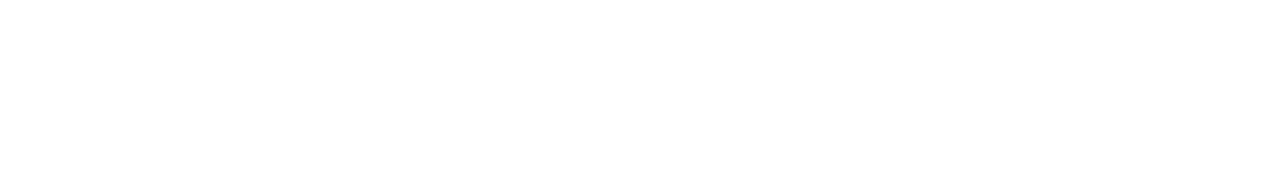
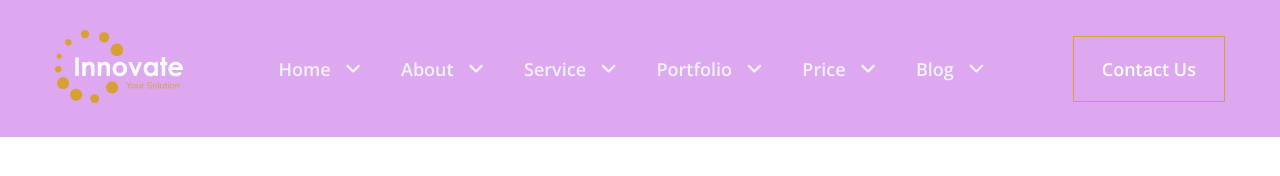
Before and after one commit to km-saifullah/innovate_saloon, a plain HTML site: page index.html in a window 1280 px wide. Drawn offline with nearby package versions, Linux system fonts and the light colour scheme; files that its build step writes are made by us from their sources; a web font is replaced by a local one.

Commit message:
navbar section done!

```diff
--- a/index.html
+++ b/index.html
@@ -3,7 +3,7 @@
   <head>
     <meta charset="UTF-8" />
     <meta name="viewport" content="width=device-width, initial-scale=1.0" />
-    <title>Document</title>
+    <title>innovate saloon</title>
     <link
       rel="stylesheet"
       href="https://cdnjs.cloudflare.com/ajax/libs/font-awesome/6.4.2/css/all.min.css"
@@ -15,33 +15,67 @@
   </head>
   <body>
     <!-- ====== Navbar Start ====== -->
+    <section id="navBar">
+      <div class="container">
+        <div class="navBar__wrapper">
+          <div class="navBar__logo">
+            <img src="./images/logo.png" alt="" />
+          </div>
+          <div class="navBar__menu">
+            <ul class="navBar__list">
+              <li>
+                <a href="#">Home <i class="fa-solid fa-angle-down"></i></a>
+              </li>
+              <li>
+                <a href="#">About <i class="fa-solid fa-angle-down"></i> </a>
+              </li>
+              <li>
+                <a href="#">service <i class="fa-solid fa-angle-down"></i></a>
+              </li>
+              <li>
+                <a href="#">portfolio <i class="fa-solid fa-angle-down"></i></a>
+              </li>
+              <li>
+                <a href="#">Price <i class="fa-solid fa-angle-down"></i></a>
+              </li>
+              <li>
+                <a href="#">blog <i class="fa-solid fa-angle-down"></i></a>
+              </li>
+            </ul>
+          </div>
+          <div class="navBar__btn">
+            <a href="#">Contact Us</a>
+          </div>
+        </div>
+      </div>
+    </section>
     <!-- ====== Navbar End ====== -->
 
-    <!-- ====== Navbar Start ====== -->
-    <!-- ====== Navbar End ====== -->
+    <!-- ======  Start ====== -->
+    <!-- ======  End ====== -->
 
-    <!-- ====== Navbar Start ====== -->
-    <!-- ====== Navbar End ====== -->
+    <!-- ======  Start ====== -->
+    <!-- ======  End ====== -->
 
-    <!-- ====== Navbar Start ====== -->
-    <!-- ====== Navbar End ====== -->
+    <!-- ======  Start ====== -->
+    <!-- ======  End ====== -->
 
-    <!-- ====== Navbar Start ====== -->
-    <!-- ====== Navbar End ====== -->
+    <!-- ======  Start ====== -->
+    <!-- ======  End ====== -->
 
-    <!-- ====== Navbar Start ====== -->
-    <!-- ====== Navbar End ====== -->
+    <!-- ======  Start ====== -->
+    <!-- ======  End ====== -->
 
-    <!-- ====== Navbar Start ====== -->
-    <!-- ====== Navbar End ====== -->
+    <!-- ======  Start ====== -->
+    <!-- ======  End ====== -->
 
-    <!-- ====== Navbar Start ====== -->
-    <!-- ====== Navbar End ====== -->
+    <!-- ======  Start ====== -->
+    <!-- ======  End ====== -->
 
-    <!-- ====== Navbar Start ====== -->
-    <!-- ====== Navbar End ====== -->
+    <!-- ======  Start ====== -->
+    <!-- ======  End ====== -->
 
-    <!-- ====== Navbar Start ====== -->
-    <!-- ====== Navbar End ====== -->
+    <!-- ======  Start ====== -->
+    <!-- ======  End ====== -->
   </body>
 </html>
--- /dev/null
+++ b/sass/common/_commonBtn.scss
@@ -0,0 +1,10 @@
+@mixin commonBtn {
+  padding: 14px 28px;
+  color: #fff;
+  font-size: 18px;
+  font-weight: $semiBold;
+  font-family: $openSans;
+  line-height: 200%;
+  border: 1px solid #d6a033;
+  transition: all linear 0.3s;
+}
--- a/sass/common/_variables.scss
+++ b/sass/common/_variables.scss
@@ -0,0 +1,21 @@
+// colors
+$yellow: #d6a033;
+$white: #fbfbfa;
+$navLinkColor: #eff4fa;
+$bannerWhiteColor: #f5f2eb;
+$paragraphColor: #524d43;
+$headingColor: #363024;
+$footerColor: #fefefe;
+
+// font-family
+$openSans: "Open Sans", sans-serif;
+$paprika: "Paprika", cursive;
+$nunito: "Nunito", sans-serif;
+$playfair: "Playfair Display", serif;
+
+// font-weight
+$regular: 400;
+$medium: 500;
+$semiBold: 600;
+$bold: 700;
+$extraBold: 800;
--- /dev/null
+++ b/sass/mixins/_flexBox.scss
@@ -0,0 +1,7 @@
+@mixin flexBox($alignItems, $justifyContent, $cGap, $rGap) {
+  display: flex;
+  align-items: $alignItems;
+  justify-content: $justifyContent;
+  column-gap: $cGap;
+  row-gap: $rGap;
+}
--- /dev/null
+++ b/sass/mixins/_heading.scss
@@ -0,0 +1,8 @@
+@mixin heading($width, $fontSize, $fontWeight, $lineHeight) {
+  width: $width;
+  color: $headingColor;
+  font-size: $fontSize;
+  font-weight: $fontWeight;
+  line-height: $lineHeight;
+  font-family: $openSans;
+}
--- /dev/null
+++ b/sass/mixins/_imgStyle.scss
@@ -0,0 +1,5 @@
+@mixin imgStyle {
+  height: 100%;
+  width: 100%;
+  object-fit: cover;
+}
--- /dev/null
+++ b/sass/mixins/_paragraph.scss
@@ -0,0 +1,8 @@
+@mixin paragraph($width, $fontSize, $fontWeight, $lineHeight) {
+  width: $width;
+  color: $paragraphColor;
+  font-size: $fontSize;
+  font-weight: $fontWeight;
+  line-height: $lineHeight;
+  font-family: $paprika;
+}
--- /dev/null
+++ b/sass/navbar/_navLink.scss
@@ -0,0 +1,9 @@
+@mixin navLink {
+  color: $navLinkColor;
+  font-size: 18px;
+  font-weight: $semiBold;
+  line-height: auto;
+  font-family: $openSans;
+  text-transform: capitalize;
+  transition: all linear 0.3s;
+}
--- /dev/null
+++ b/sass/navbar/_navbar.scss
@@ -0,0 +1,46 @@
+@import "./navLink";
+@import "../common/commonBtn";
+@import "../mixins/paragraph";
+@import "../mixins/heading";
+@import "../mixins/flexBox";
+@import "../mixins/imgStyle";
+
+// NavBar Start
+#navBar {
+  padding: 30px 0;
+  background-color: rgb(221, 168, 240);
+  .navBar__wrapper {
+    @include flexBox(center, space-between, 0, 0);
+    .navBar__logo {
+      img {
+        @include imgStyle;
+      }
+    }
+    .navBar__menu {
+      .navBar__list {
+        @include flexBox(center, center, 40px, 0);
+        li {
+          a {
+            @include navLink;
+            i {
+              margin-left: 10px;
+            }
+            &:hover {
+              color: $yellow;
+            }
+          }
+        }
+      }
+    }
+    .navBar__btn {
+      a {
+        @include commonBtn;
+        display: inline-block;
+        &:hover {
+          background-color: #d6a033;
+        }
+      }
+    }
+  }
+}
+// NavBar End
--- a/sass/style.scss
+++ b/sass/style.scss
@@ -1 +1,5 @@
 @import url("https://fonts.googleapis.com/css2?family=Nunito:wght@400;500;600;700&family=Open+Sans:wght@400;500;600;700&family=Paprika&family=Playfair+Display:wght@400;500;600;700&display=swap");
+
+@import "./common/common";
+@import "./common/variables";
+@import "./navbar/navbar";
```
Also changed, not shown: css/style.css (added), 1 other file.
